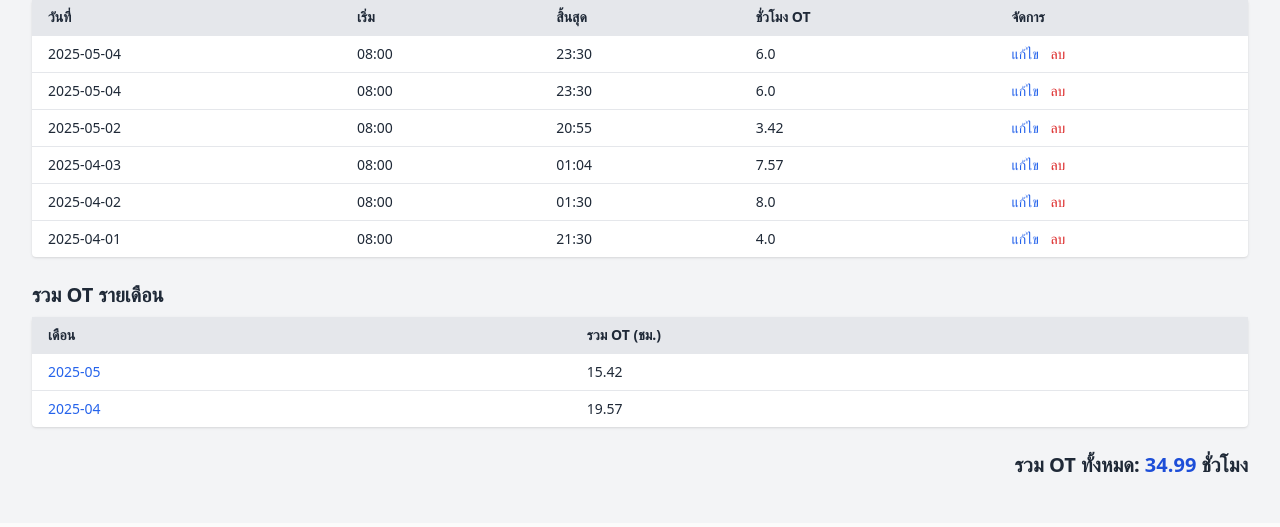
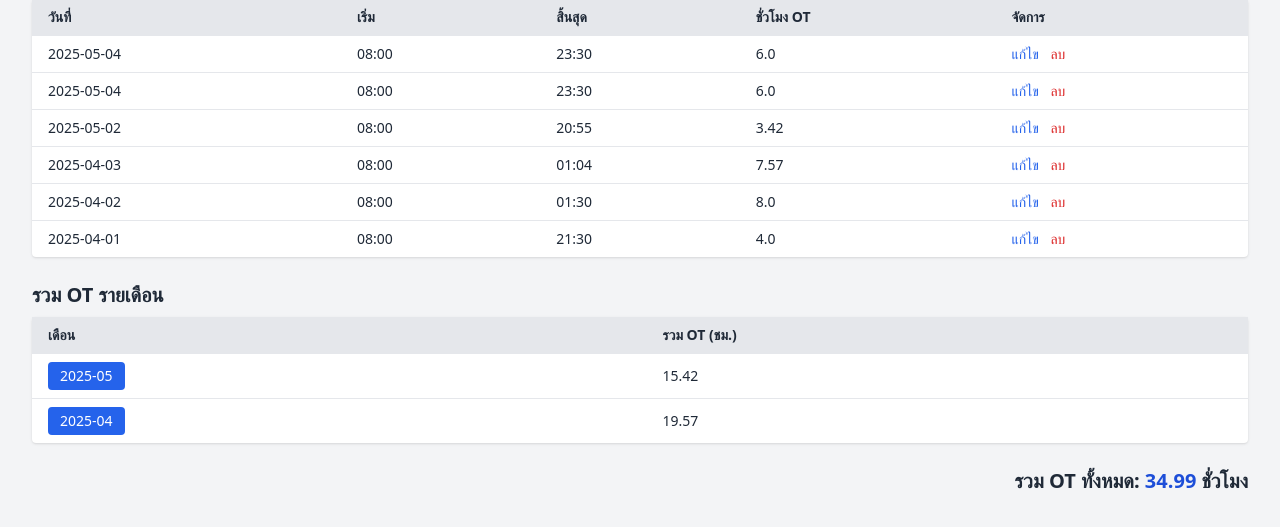
Before and after one commit to samart1231/ot-app, a Flask app: page / in a window 1280 px wide. Shown: the part 277-804 px from the top of the page. Before the commit the page ends 750 px from the top, so only its background shows below. Run offline with Flask 3, Linux system fonts and the light colour scheme; data comes from the database, SQL or seed files in the repository; some libraries are stand-ins or nearby versions.

Commit message:
Update index.html

```diff
--- a/templates/index.html
+++ b/templates/index.html
@@ -65,9 +65,11 @@
             {% for m in monthly_ot %}
             <tr class="border-t hover:bg-gray-50">
                 <td class="px-4 py-2">
-                    <a href="{{ url_for('month_view', year_month=m['month']) }}" class="text-blue-600 hover:underline">
-                        {{ m['month'] }}
-                    </a>
+                    <form action="{{ url_for('month_view', year_month=m['month']) }}" method="get">
+    <button type="submit" class="text-white bg-blue-600 hover:bg-blue-700 px-3 py-1 rounded">
+        {{ m['month'] }}
+    </button>
+</form>
                 </td>
                 <td class="px-4 py-2">{{ m['total'] | round(2) }}</td>
             </tr>
```
